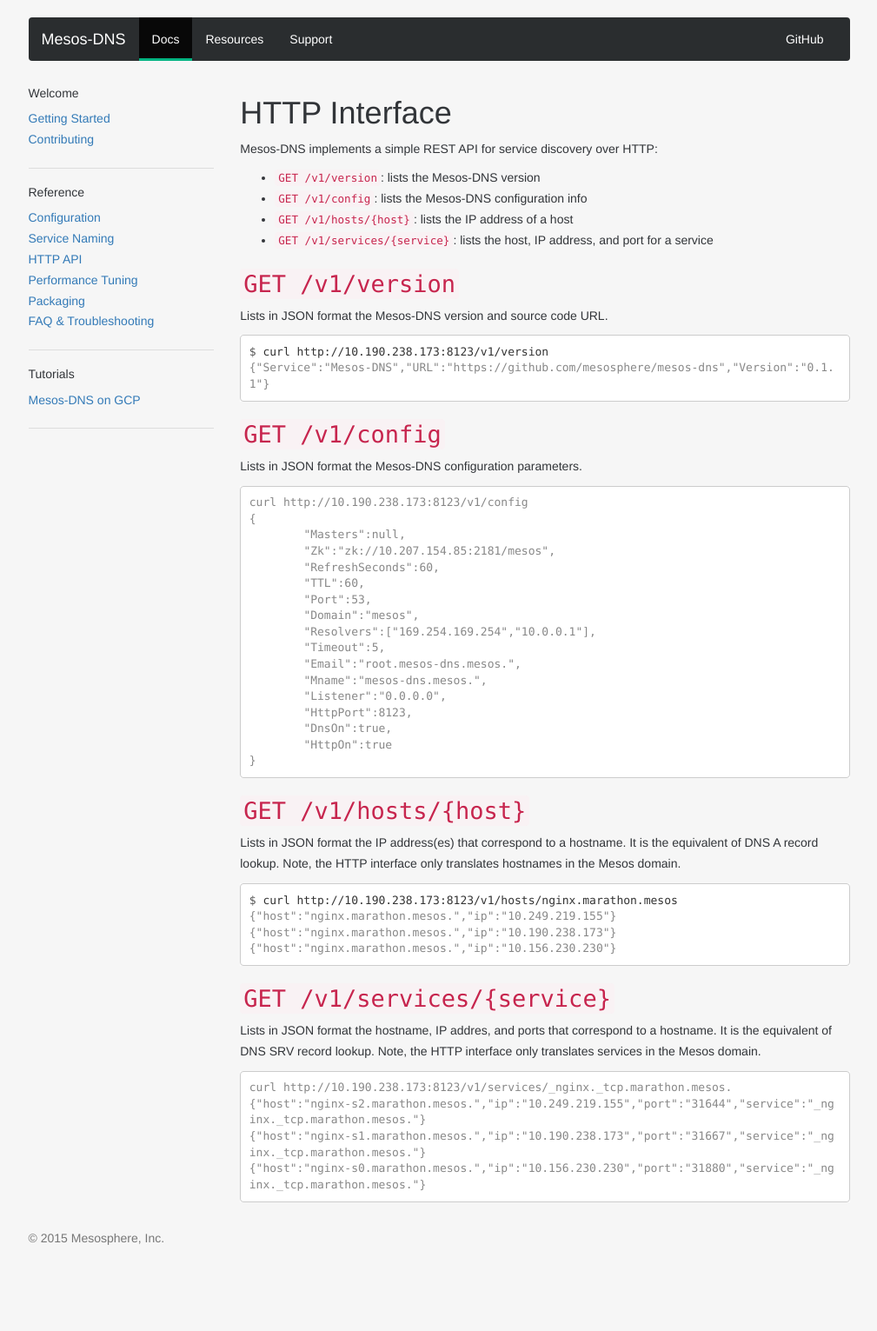
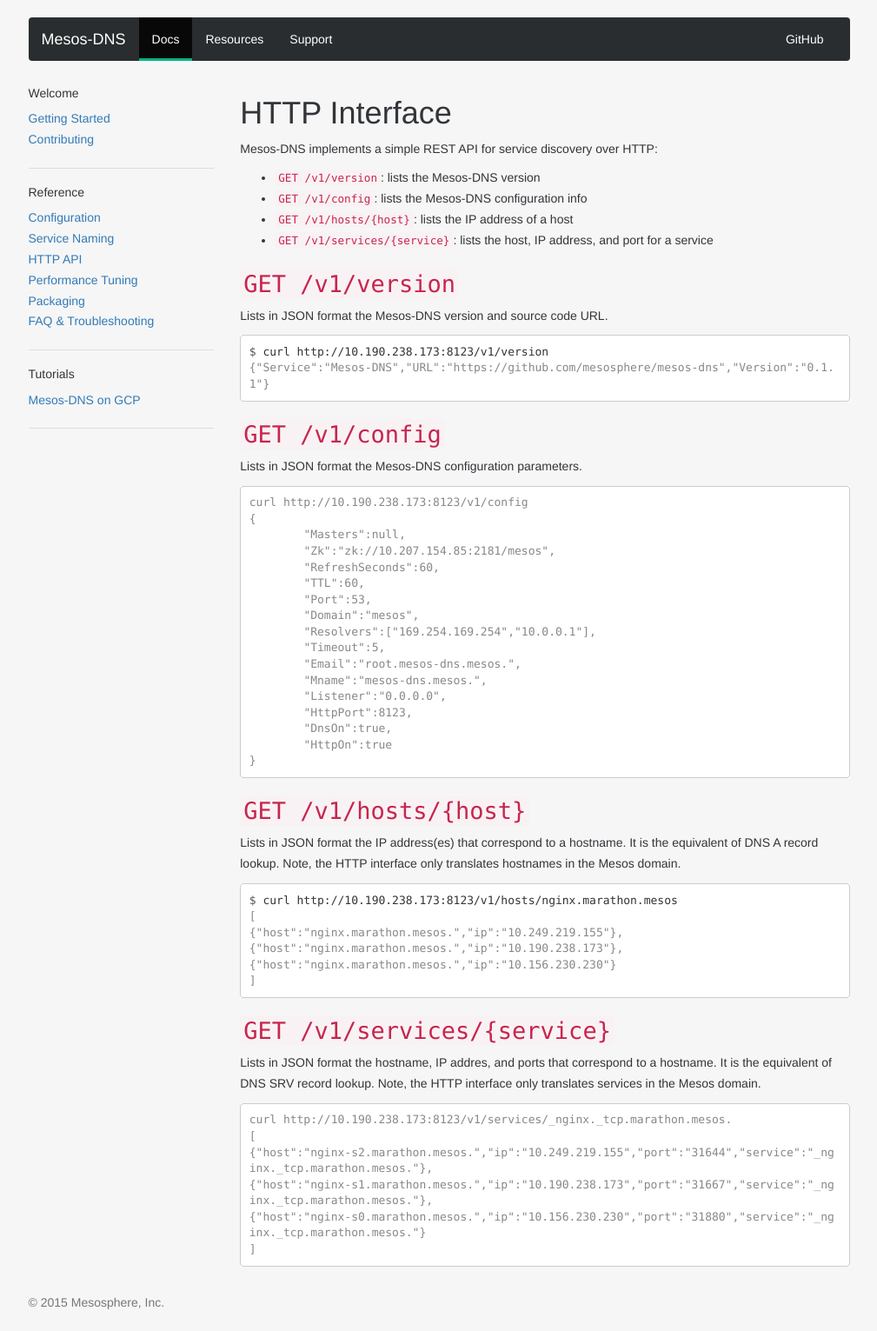
Before and after one commit to mesosphere/mesos-dns, a Jekyll site: the page built from docs/docs/http.md, in a window 1280 px wide. Shown: the whole page at 87% size, without its empty margins (135-1144 px from the left). Built offline with Jekyll 4.4.1, drawn with Linux system fonts in a browser that asks for light colours; nearby versions of some CDN libraries; some web fonts are replaced; Markdown is read by kramdown in place of the engine named in the settings; before the commit the page ends 1457 px from its top, so only the background shows below that.

Commit message:
Documentation fix

````diff
--- a/docs/docs/http.md
+++ b/docs/docs/http.md
@@ -49,9 +49,11 @@ Lists in JSON format the IP address(es) that correspond to a hostname. It is the
 
 ```console
 $ curl http://10.190.238.173:8123/v1/hosts/nginx.marathon.mesos
-{"host":"nginx.marathon.mesos.","ip":"10.249.219.155"}
-{"host":"nginx.marathon.mesos.","ip":"10.190.238.173"}
+[
+{"host":"nginx.marathon.mesos.","ip":"10.249.219.155"},
+{"host":"nginx.marathon.mesos.","ip":"10.190.238.173"},
 {"host":"nginx.marathon.mesos.","ip":"10.156.230.230"}
+]
 ```
 
 ## `GET /v1/services/{service}`
@@ -60,7 +62,9 @@ Lists in JSON format the hostname, IP addres, and ports that correspond to a hos
 
 ```console
 curl http://10.190.238.173:8123/v1/services/_nginx._tcp.marathon.mesos.
-{"host":"nginx-s2.marathon.mesos.","ip":"10.249.219.155","port":"31644","service":"_nginx._tcp.marathon.mesos."}
-{"host":"nginx-s1.marathon.mesos.","ip":"10.190.238.173","port":"31667","service":"_nginx._tcp.marathon.mesos."}
+[
+{"host":"nginx-s2.marathon.mesos.","ip":"10.249.219.155","port":"31644","service":"_nginx._tcp.marathon.mesos."},
+{"host":"nginx-s1.marathon.mesos.","ip":"10.190.238.173","port":"31667","service":"_nginx._tcp.marathon.mesos."},
 {"host":"nginx-s0.marathon.mesos.","ip":"10.156.230.230","port":"31880","service":"_nginx._tcp.marathon.mesos."}
+]
 ```
````
